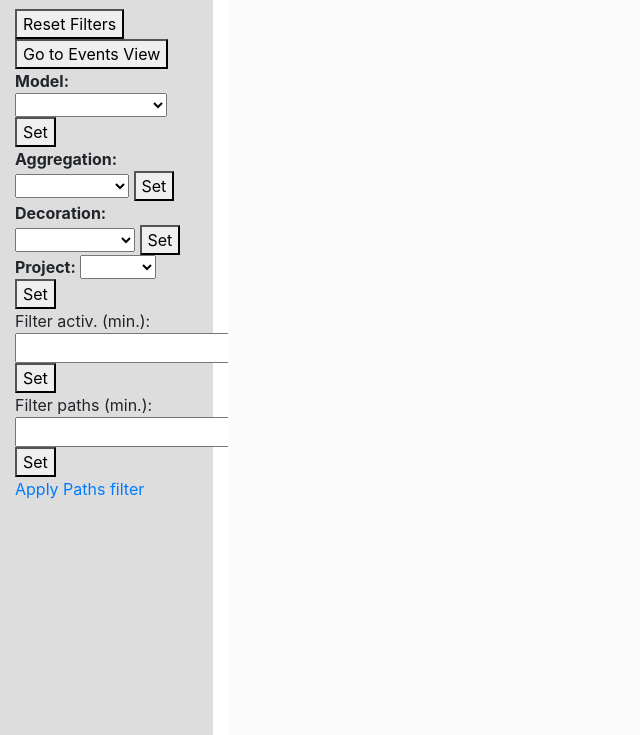
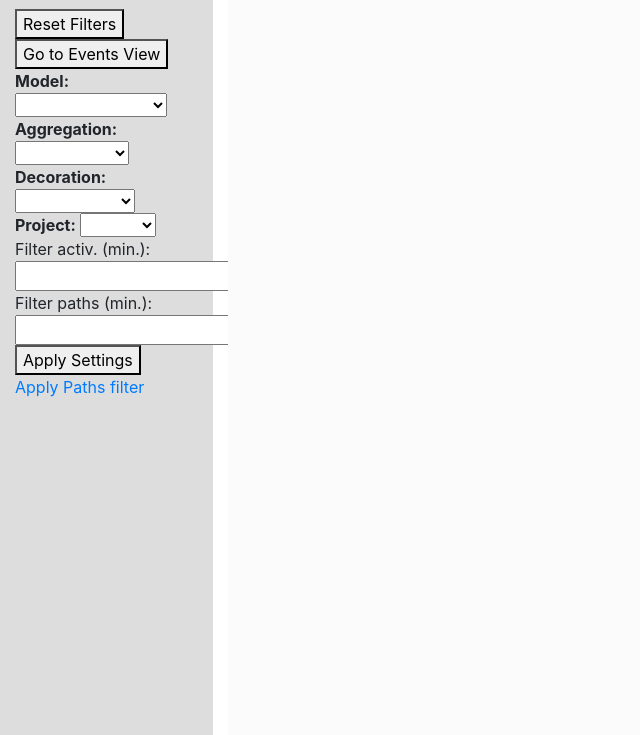
Before and after one commit to Javert899/pm4py-mdl, a Flask app: template templates/process_view.html in a window 1280 px wide. Shown: the part 65-800 px from the top of the page, without its empty margins (0-640 px from the left). Run offline with Flask 2, Linux system fonts and the light colour scheme; the template is opened without the code that fills it, so the values that code supplies are empty; parts of the project's set-up code (start-up, migrations or seed data) failed here and were passed over.

Commit message:
small changes

```diff
--- a/templates/process_view.html
+++ b/templates/process_view.html
@@ -35,7 +35,6 @@
                   <option value="inductive_petri">oc-Net-Inductive</option>
                   <option value="dfg">oc-DFG</option>
               </select>
-              <button onclick="javascript:formCookie()">Set</button>
           </div>
           <div style="display: none">
               <b>Classifier:</b>
@@ -43,7 +42,6 @@
                   <option value="activity">Activity Classifier</option>
                   <option value="combined">Combined Classifier</option>
               </select>
-              <button onclick="javascript:formCookie()">Set</button>
           </div>
           <div>
               <b>Aggregation:</b>
@@ -52,7 +50,6 @@
                   <option value="objects">Objects</option>
                   <option value="eo">E+O Combo</option>
               </select>
-              <button onclick="javascript:formCookie()">Set</button>
           </div>
           <div>
               <b>Decoration:</b>
@@ -60,7 +57,6 @@
                   <option value="frequency">Frequency</option>
                   <option value="performance">Performance</option>
               </select>
-              <button onclick="javascript:formCookie()">Set</button>
           </div>
           <div>
               <b>Project:</b>
@@ -69,17 +65,17 @@
                   <option value="source">Source</option>
                   <option value="target">Target</option>
               </select>
-              <button onclick="javascript:formCookie()">Set</button>
           </div>
           <div>
               Filter activ. (min.):<br />
               <input type="text" id="min_acti_count" />
-              <button onclick="javascript:formCookie()">Set</button>
           </div>
           <div>
               Filter paths (min.):<br />
               <input type="text" id="min_paths_count" />
-              <button onclick="javascript:formCookie()">Set</button>
+          </div>
+          <div>
+             <button onclick="javascript:formCookie()">Apply Settings</button>
           </div>
           <div style="display: none">
               <a href="javascript:getTimestampDistribution()">Get Timestamp distribution</a><br />
```
